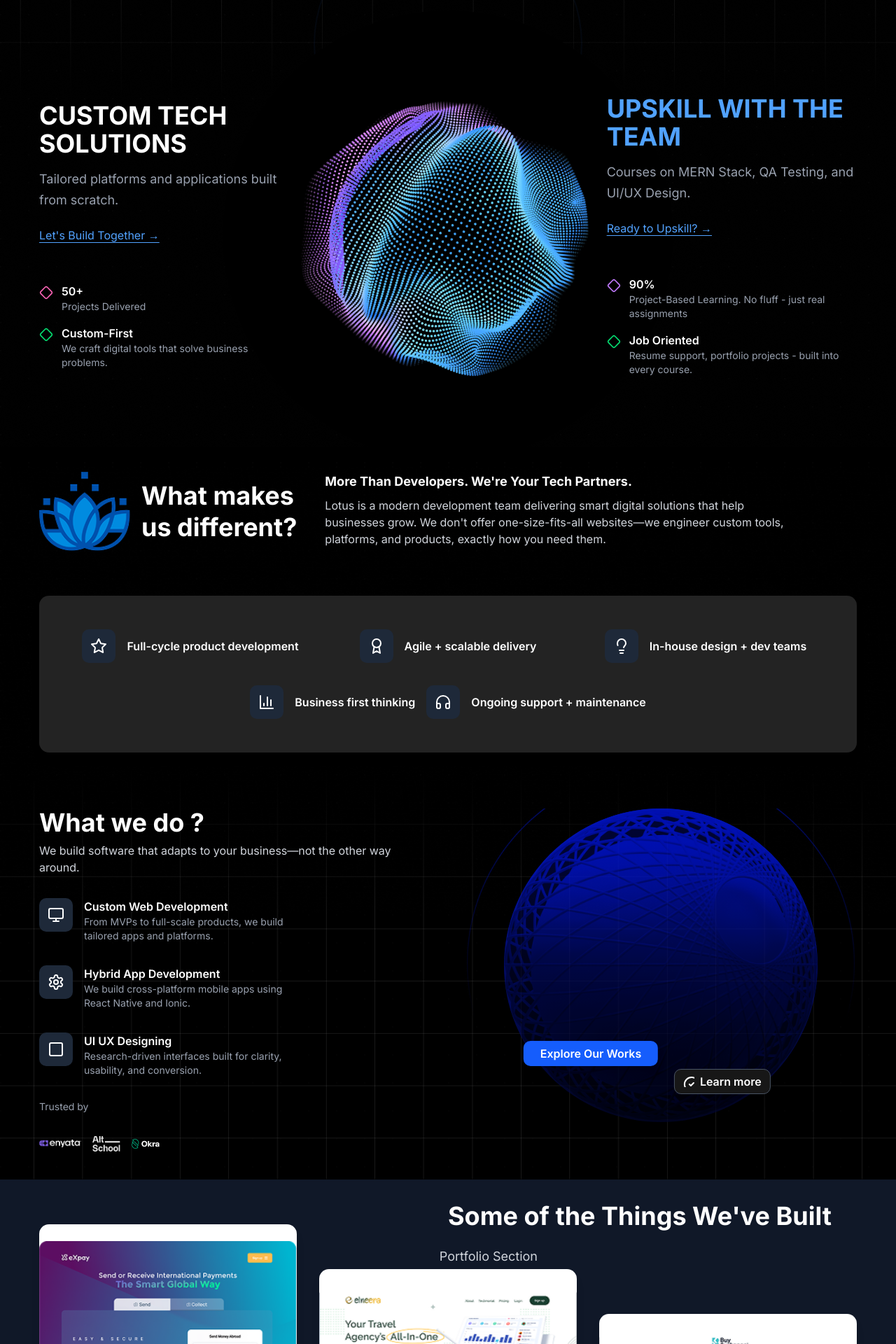
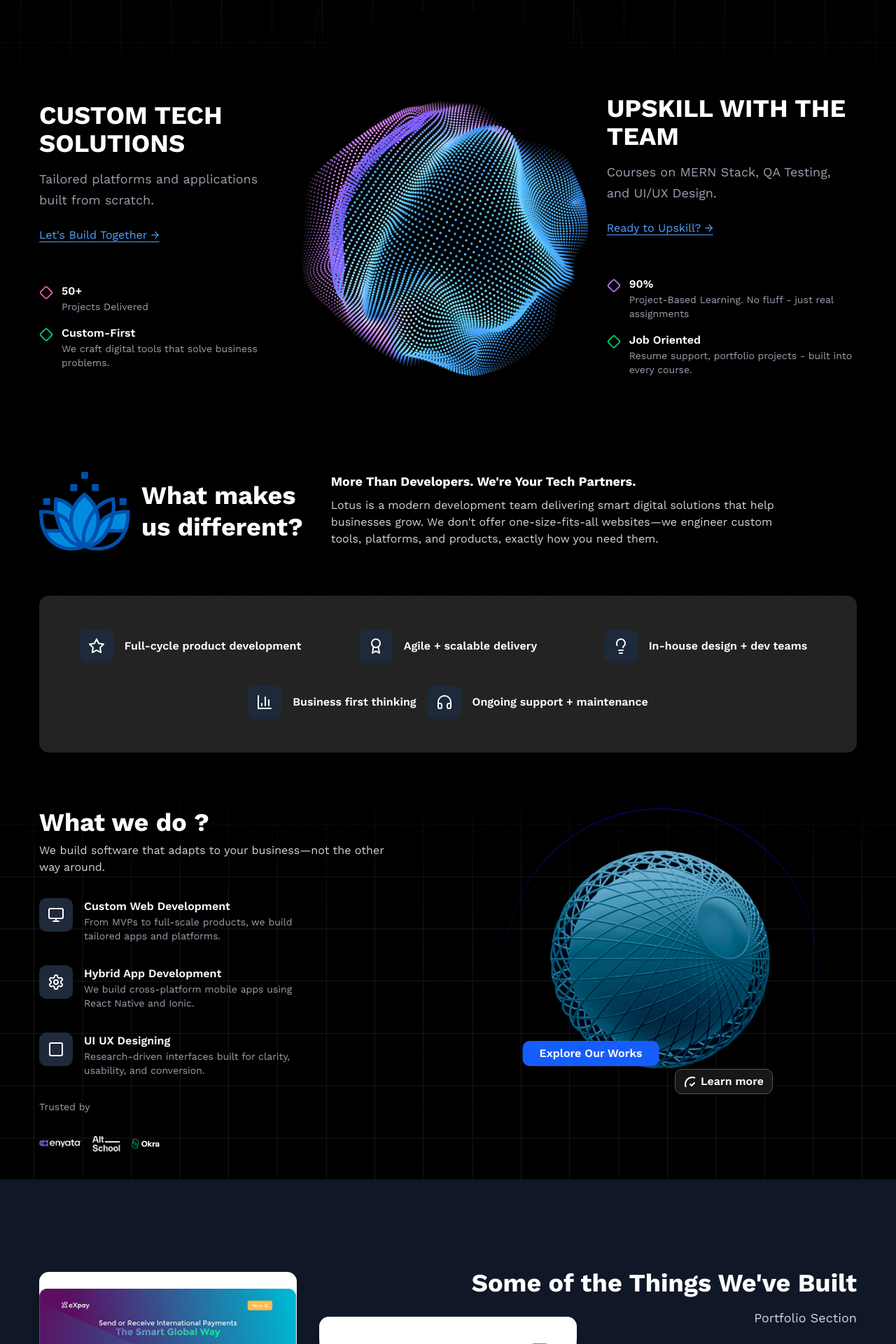
Before and after one commit to jameeshbx/lotus-blue, a Next.js app: page / in a window 1280 px wide. Shown: the part 540-2460 px from the top of the page at 70% size. Built offline with nearby package versions, Linux system fonts and the light colour scheme.

Commit message:
web app changes

```diff
--- a/src/app/layout.tsx
+++ b/src/app/layout.tsx
@@ -1,8 +1,8 @@
 import type { Metadata } from "next";
-import { Inter } from "next/font/google";
+import { Work_Sans } from "next/font/google";
 import "./globals.css";
 
-const inter = Inter({ subsets: ["latin"] });
+const workSans = Work_Sans({ subsets: ["latin"] });
 
 export const metadata: Metadata = {
   title: "Lotus Blue - Web Development Company",
@@ -25,7 +25,7 @@ export default function RootLayout({
 }>) {
   return (
     <html lang="en">
-      <body className={inter.className}>{children}</body>
+      <body className={workSans.className}>{children}</body>
     </html>
   );
 }
--- a/src/components/sections/Header.tsx
+++ b/src/components/sections/Header.tsx
@@ -49,7 +49,7 @@ export function Header() {
             whileHover={{ scale: 1.05 }}
             className="flex items-center space-x-3"
           >
-            <Image src="/logo.png" alt="Logo" width={100} height={100} />
+            <Image src="/logo.png" alt="Logo" width={120} height={120} />
           </motion.div>
 
           {/* Desktop Navigation */}
--- a/src/components/sections/Hero.tsx
+++ b/src/components/sections/Hero.tsx
@@ -163,7 +163,7 @@ export function Hero() {
               transition={{ delay: 0.6, duration: 0.8 }}
               className="space-y-6 z-10"
             >
-              <h2 className="text-3xl lg:text-4xl font-bold text-blue-400 mb-4">
+              <h2 className="text-3xl lg:text-4xl font-bold text-white mb-4">
                 UPSKILL WITH THE TEAM
               </h2>
               <p className="text-gray-400 text-lg leading-relaxed">
--- a/src/components/sections/Portfolio.tsx
+++ b/src/components/sections/Portfolio.tsx
@@ -52,26 +52,32 @@ export function Portfolio() {
     <section id="portfolio" className="py-16 bg-gray-900 relative">
       <div className="container mx-auto px-4">
         {/* Absolutely positioned h2 on top of second project */}
+        <div className="grid grid-cols-3 gap-8">
+          <div className="col-span-1"></div>
           <motion.h2
             initial={{ opacity: 0, y: 20 }}
             whileInView={{ opacity: 1, y: 0 }}
             transition={{ duration: 0.8 }}
             viewport={{ once: true }}
-          className="absolute text-4xl font-bold text-white mb-2 left-1/2 top-8 z-10"
+            className="relative top-16 text-end text-4xl font-bold text-white z-10 ml-auto w-full col-span-2"
           >
             Some of the Things We&apos;ve Built
           </motion.h2>
+        </div>
 
         {/* Absolutely positioned p on top of third project */}
+        <div className="grid grid-cols-3 gap-8">
+          <div className="col-span-2"></div>
           <motion.p
             initial={{ opacity: 0, y: 20 }}
             whileInView={{ opacity: 1, y: 0 }}
             transition={{ duration: 0.8, delay: 0.2 }}
             viewport={{ once: true }}
-          className="absolute text-lg text-gray-300 right-38 lg:right-128 top-24 z-10"
+            className="relative top-20 text-end text-lg text-gray-300  z-10"
           >
             Portfolio Section
           </motion.p>
+        </div>
 
         <motion.div
           variants={containerVariants}
--- a/src/components/sections/Services.tsx
+++ b/src/components/sections/Services.tsx
@@ -411,15 +411,17 @@ export function Services() {
             viewport={{ once: true }}
             className="flex-1 flex items-center justify-center relative min-h-[340px]"
           >
+            <div className="relative inset-0 p-0 w-full max-w-md aspect-square rounded-full opacity-100">
               <Image
-              src="/ellipse-outer.png"
+                src="/sphere2.png"
                 alt="3D Sphere"
                 fill
                 className="object-cover bg-"
               />
-            <div className="relative inset-0 p-16 w-full max-w-md aspect-square bg-gradient-to-b from-[#001AFF] via-[#05082b] to-[#02062b] rounded-full opacity-70">
+            </div>
+            {/* <div className="relative inset-0 p-16 w-full max-w-md aspect-square bg-gradient-to-b from-[#001AFF] via-[#05082b] to-[#02062b] rounded-full opacity-70">
               <div className="absolute inset-0 bg-gradient-to-b from-[#0019FF] to-transparent rounded-full opacity-100">
-                {/* Main image with blend mode */}
+
 
                 <Image
                   src="/ellipse.png"
@@ -427,10 +429,10 @@ export function Services() {
                   fill
                   className="object-contain mix-blend-multiply opacity-100 bg-clip-content p-0"
                 />
-              </div>
+              </div> */}
 
             {/* Additional gradient overlay on top */}
-            </div>
+            {/* </div> */}
 
             {/* Buttons positioned below the sphere */}
             <motion.div
```
Also changed, not shown: public/sphere2.png (added), 1 other file (tests, documents, lock files or other folders). Lines whose indentation alone changed are shown as unchanged.
